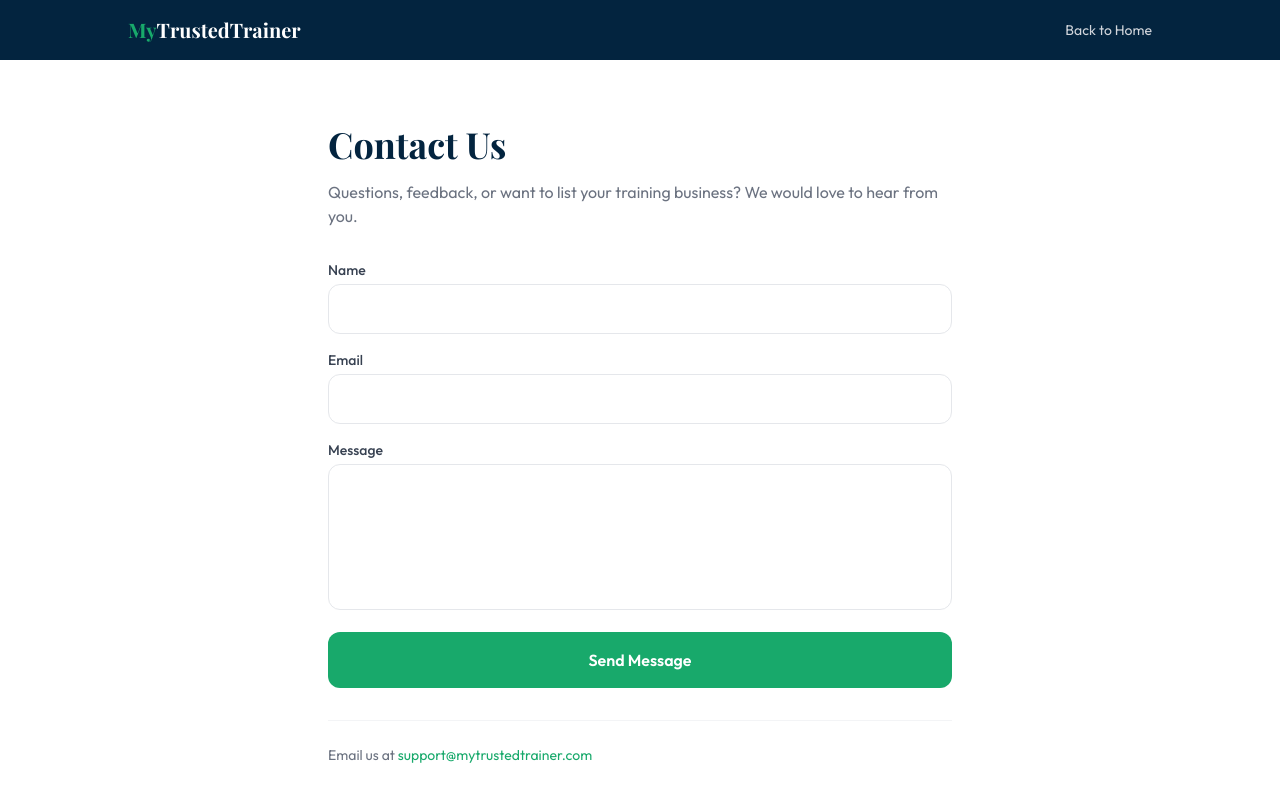
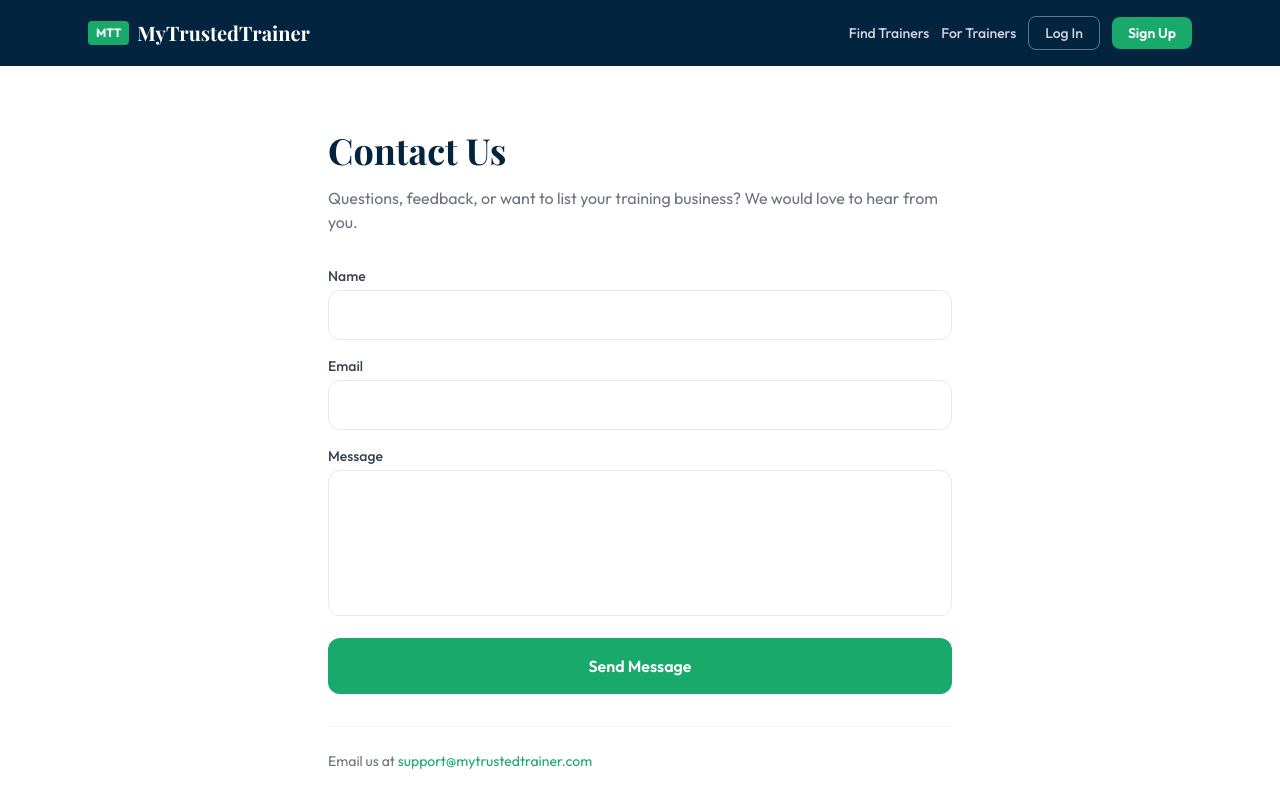
Before and after one commit to MyTrustedTrainer/mytrustedtrainer, a Next.js app: page /contact in a window 1280 px wide. Shown: the top 808 px of the page. Built offline with nearby package versions, Linux system fonts and the light colour scheme; no server answers.

Commit message:
contact: replace hardcoded nav with SiteHeader (auth-aware)

```diff
--- a/app/contact/page.tsx
+++ b/app/contact/page.tsx
@@ -1,19 +1,15 @@
 'use client'
 import { useState } from 'react'
 import Link from 'next/link'
+import SiteHeader from '@/components/SiteHeader'
+
 export default function ContactPage() {
   const [form, setForm] = useState({ name: '', email: '', message: '' })
   const [sent, setSent] = useState(false)
+
   return (
     <div className="min-h-screen bg-white">
-      <nav className="bg-[#03243F] text-white px-6 py-4">
-        <div className="max-w-5xl mx-auto flex items-center justify-between">
-          <Link href="/" className="text-xl font-bold" style={{fontFamily:'Playfair Display'}}>
-            <span className="text-[#18A96B]">My</span>TrustedTrainer
-          </Link>
-          <Link href="/" className="text-gray-300 hover:text-white text-sm">Back to Home</Link>
-        </div>
-      </nav>
+      <SiteHeader />
       <div className="max-w-2xl mx-auto px-6 py-16">
         <h1 className="text-4xl font-bold text-[#03243F] mb-4" style={{fontFamily:'Playfair Display'}}>Contact Us</h1>
         <p className="text-gray-500 mb-8">Questions, feedback, or want to list your training business? We would love to hear from you.</p>
```
